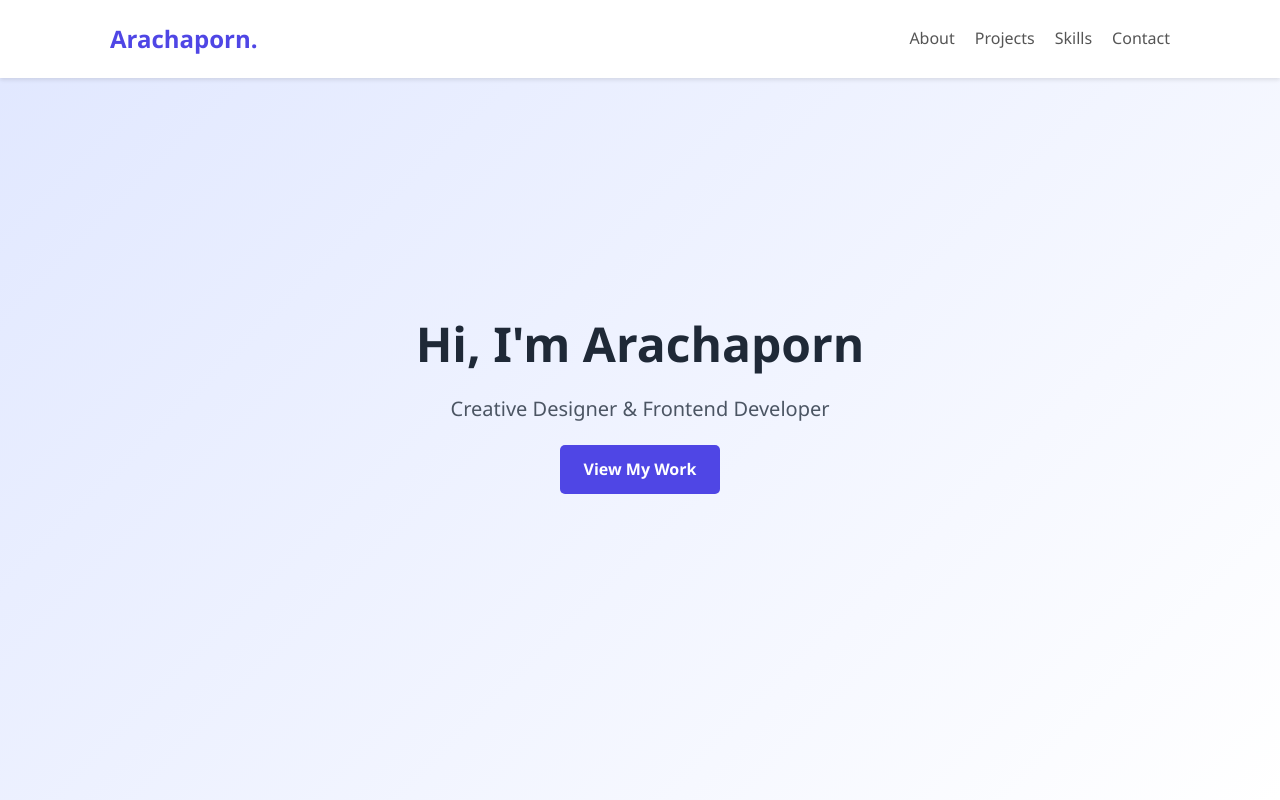
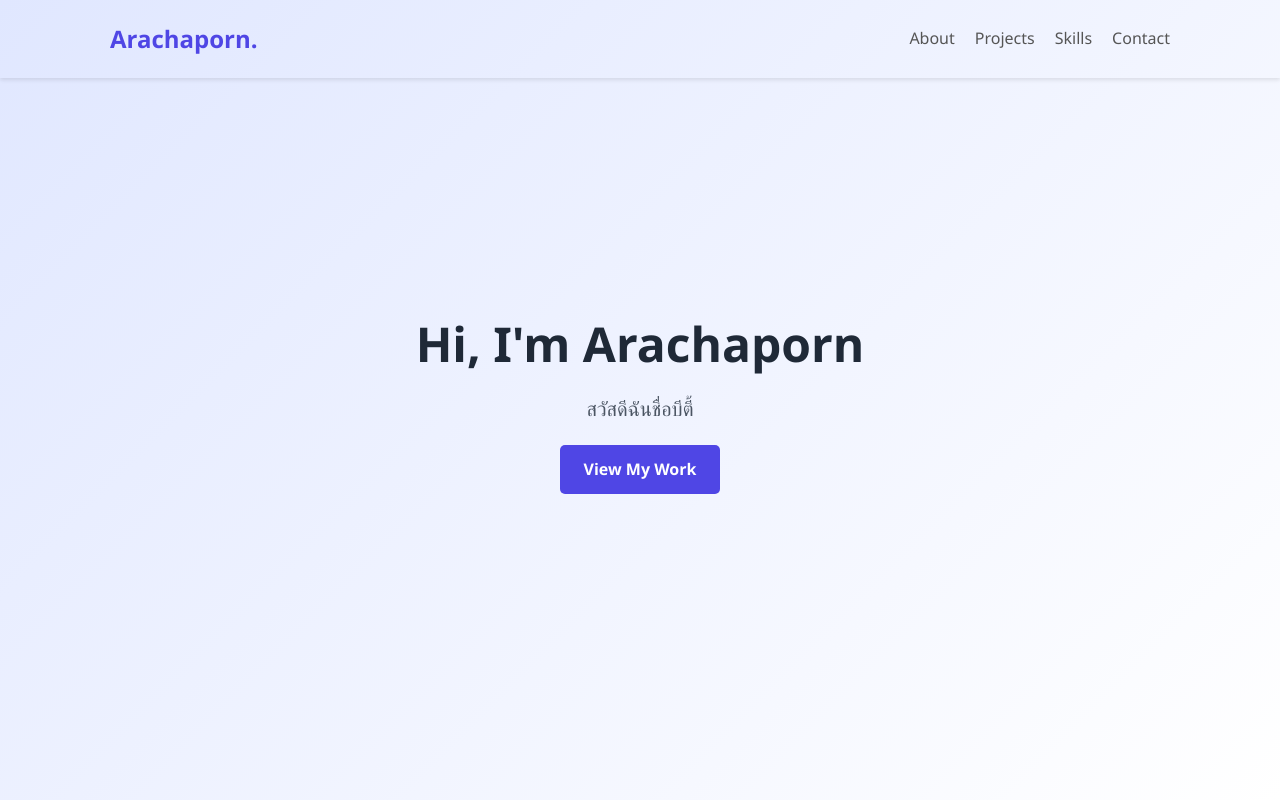
Before and after one commit to classp6213086-bot/classp6213086, a plain HTML site: page index.html in a window 1280 px wide. Shown: the top 800 px of the page. Drawn offline with Linux system fonts and the light colour scheme.

Commit message:
Update index.html

```diff
--- a/index.html
+++ b/index.html
@@ -19,7 +19,7 @@
         }
 
         header {
-            background-color: #ffffff;
+            background-color: ##87CEEB;
             box-shadow: 0 2px 4px rgba(0,0,0,0.1);
             position: fixed;
             width: 100%;
@@ -191,7 +191,7 @@
 
     <div class="hero">
         <h1>Hi, I'm Arachaporn</h1>
-        <p>Creative Designer & Frontend Developer</p>
+        <p> สวัสดีฉันชื่อบีตี้ </p>
         <a href="#projects" class="btn">View My Work</a>
     </div>
 
```
